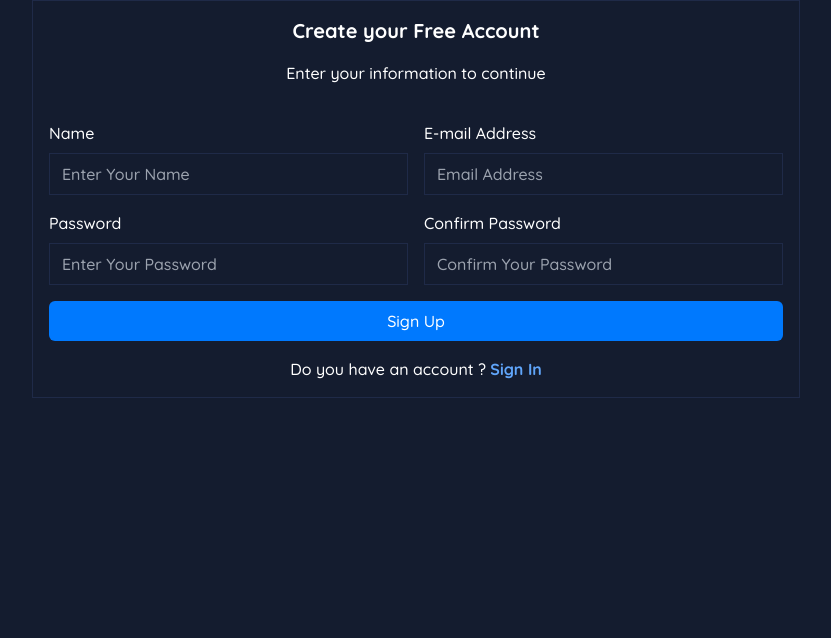
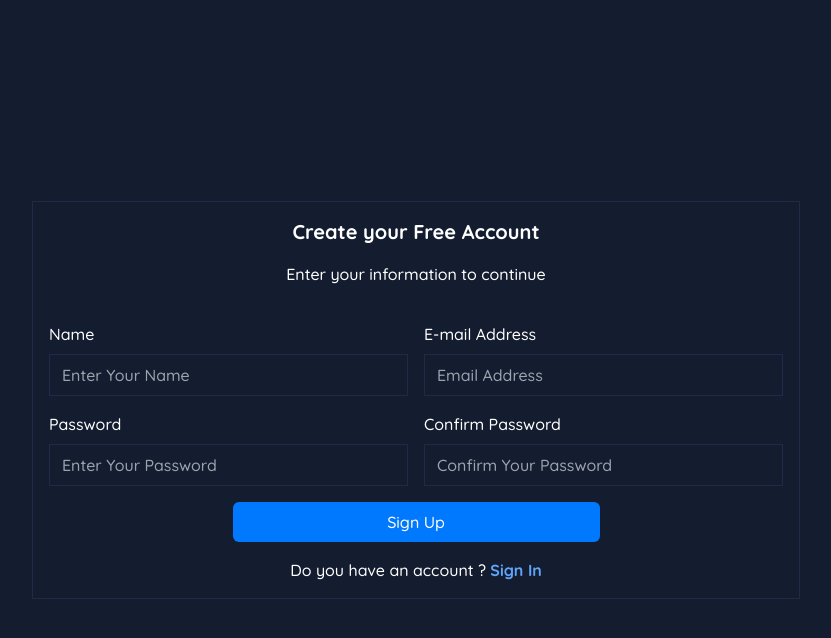
Before and after one commit to gracebir/auth-system-app, a Next.js app: page /signup in a window 1280 px wide. Shown: the top 638 px of the page, without its empty margins (224-1055 px from the left). Built offline with nearby package versions, Linux system fonts and the light colour scheme.

Commit message:
signup page

```diff
--- a/src/pages/signup/index.tsx
+++ b/src/pages/signup/index.tsx
@@ -18,8 +18,8 @@ function Signup() {
     },
   })
   return (
-    <div>
-      <div className='border border-dark-color max-w-3xl grid lg:grid-cols-2 sm:grid-cols-1 p-4 mx-auto'>
+    <div className='flex items-center h-screen'>
+      <div className='border border-dark-color flex-1 max-w-3xl grid lg:grid-cols-2 sm:grid-cols-1 p-4 mx-auto'>
         <form autoComplete="off" onSubmit={handleSubmit} className='sm:col-span-1 lg:col-span-2 flex flex-col gap-9'>
           <div className='text-center flex flex-col gap-4'>
             <h1 className='text-xl font-bold'>Create your Free Account</h1>
@@ -58,11 +58,13 @@ function Signup() {
               onChange={handleChange}
               errorMsg={errors.confirmPassword}
               placeholder='Confirm Your Password' />
-            <button type='submit' className='bg-blue-color lg:col-span-2 sm:col-span-1 py-2 rounded-md'>
-              Sign Up
-            </button>
+            <div className="lg:col-span-2 grid justify-items-center grid-cols-1 sm:col-span-1">
+              <button type='submit' className='bg-blue-color rounded-md lg:w-1/2 py-2'>
+                Sign Up
+              </button>
+            </div>
             <div className='flex justify-center lg:col-span-2 sm:col-span-1'>
-              <p>Do you have an account ? <Link className='text-blue-400 font-bold hover:text-blue-color' href={"/signin"}>Sign In</Link></p>
+              <p>Do you have an account ? <Link className='text-blue-400 font-bold hover:text-blue-color' href={"/"}>Sign In</Link></p>
             </div>
           </div>
         </form>
```
